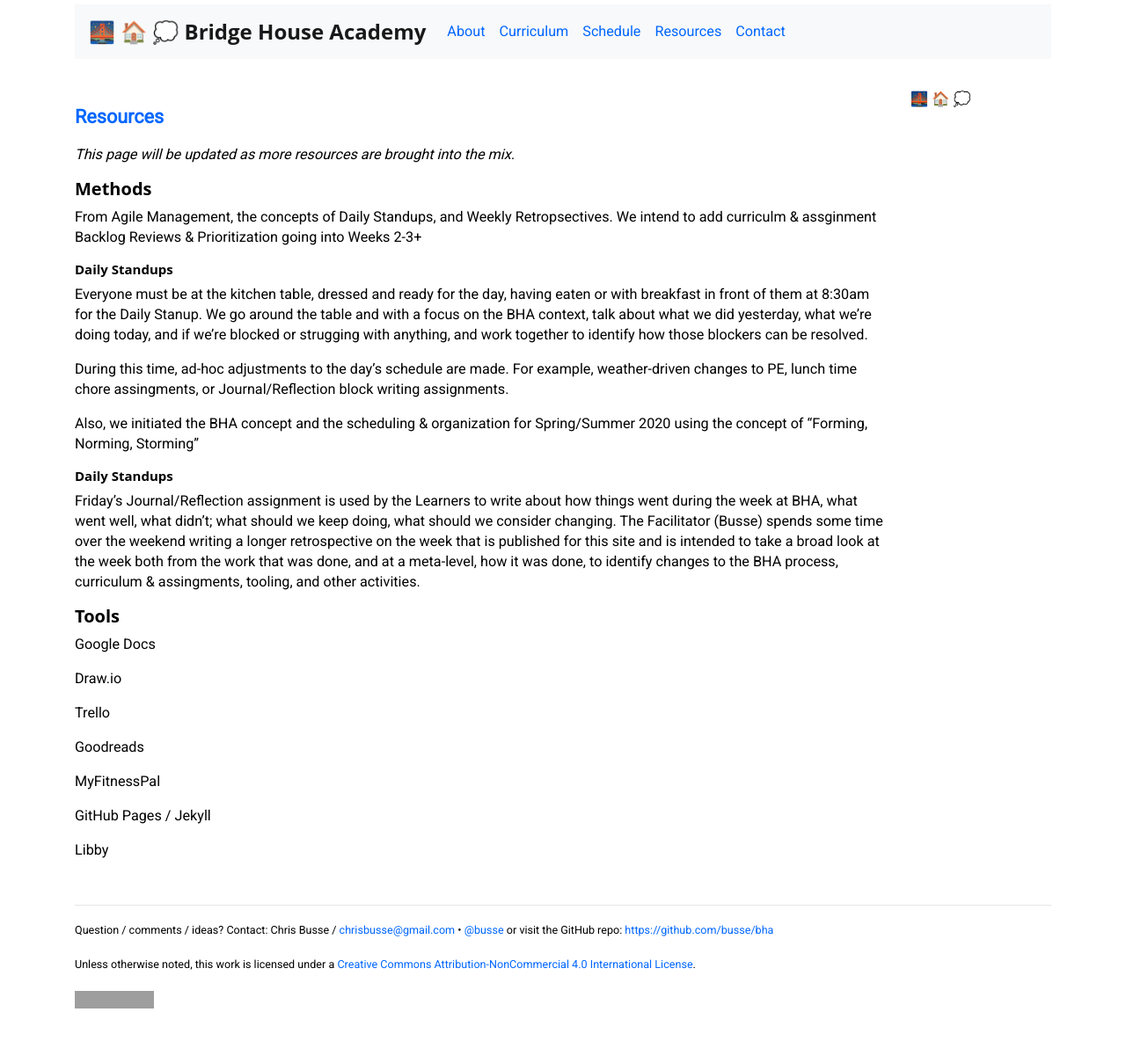
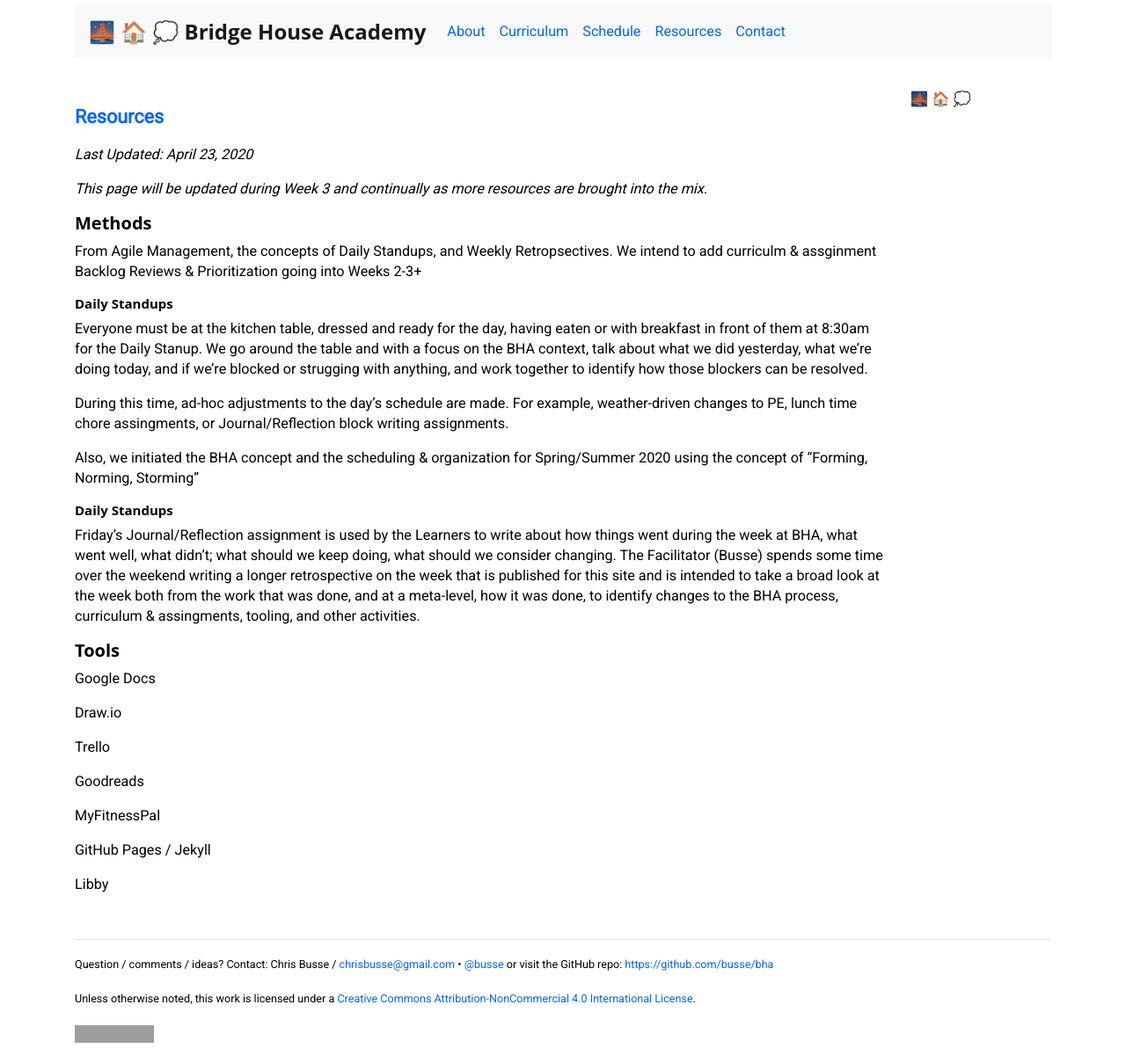
Before and after one commit to busse/bha, a Jekyll site: the page built from resources/index.md, in a window 1280 px wide. Shown: the whole page at 88% size. Built offline with Jekyll 4.4.1, drawn with Linux system fonts in a browser that asks for light colours; nearby versions of some CDN libraries; emoji names are drawn with the system emoji font; before the commit the page ends 1170 px from its top, so only the background shows below that; grey boxes are pictures that could not be loaded.

Commit message:
Resources page. Closes #8

```diff
--- a/resources/index.md
+++ b/resources/index.md
@@ -3,7 +3,9 @@ layout: post
 title: Resources
 ---
 
-_This page will be updated as more resources are brought into the mix._
+_Last Updated: April 23, 2020_
+
+_This page will be updated during Week 3 and continually as more resources are brought into the mix._
 
 ## Methods
 
```
